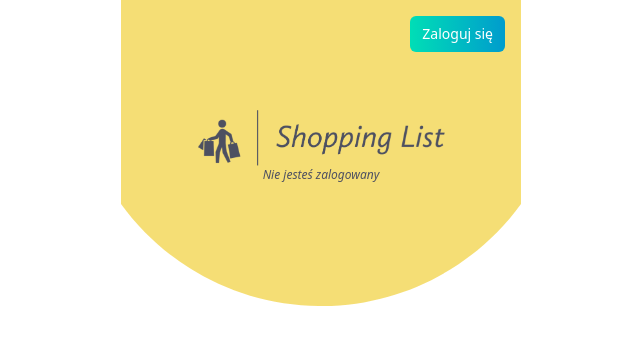
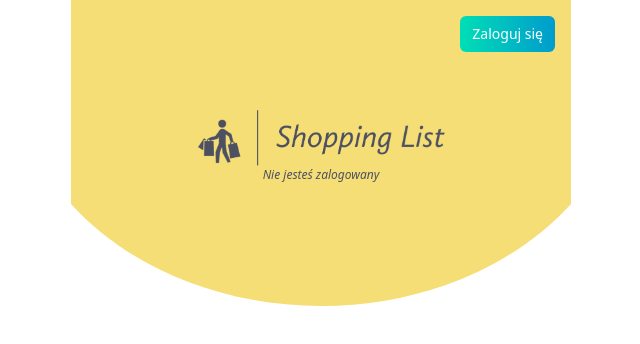
Before and after one commit to adekpp/shopping-list, a Next.js app: page / in a window 1280 px wide. Shown: the top 344 px of the page, without its empty margins (319-959 px from the left). Built offline with nearby package versions, Linux system fonts and the light colour scheme; no server answers.

Commit message:
changed max-width and bg size

```diff
--- a/components/RootLayout.js
+++ b/components/RootLayout.js
@@ -2,7 +2,7 @@ import Image from "next/image"
 import bg from "../public/bg.svg"
 export const RootLayout = ({children}) => {
   return (
-    <div className="max-w-[400px] text-grey mx-auto">
+    <div className="max-w-[500px] text-grey mx-auto">
     <Image
     src={bg}
     alt="background"
```
Also changed, not shown: public/bg.svg.
